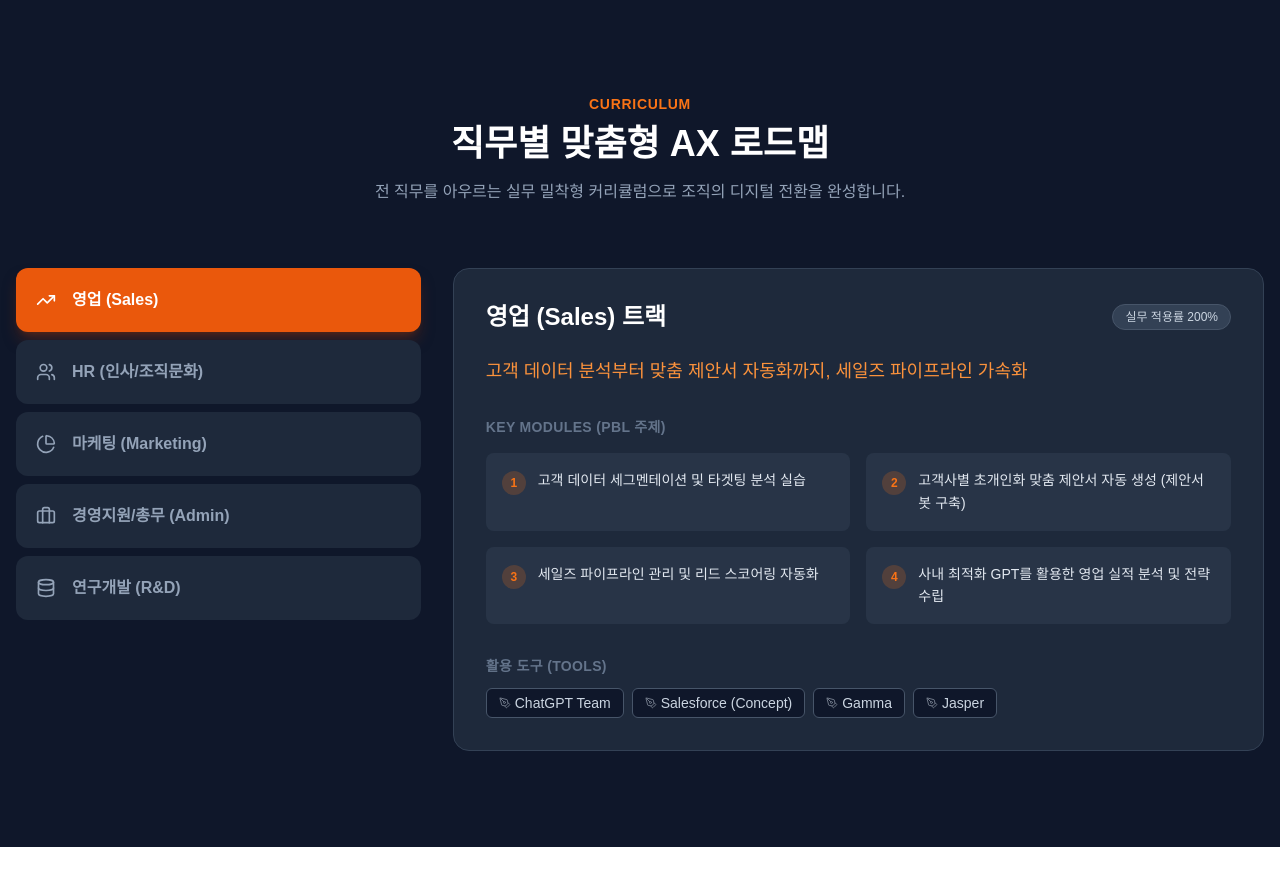
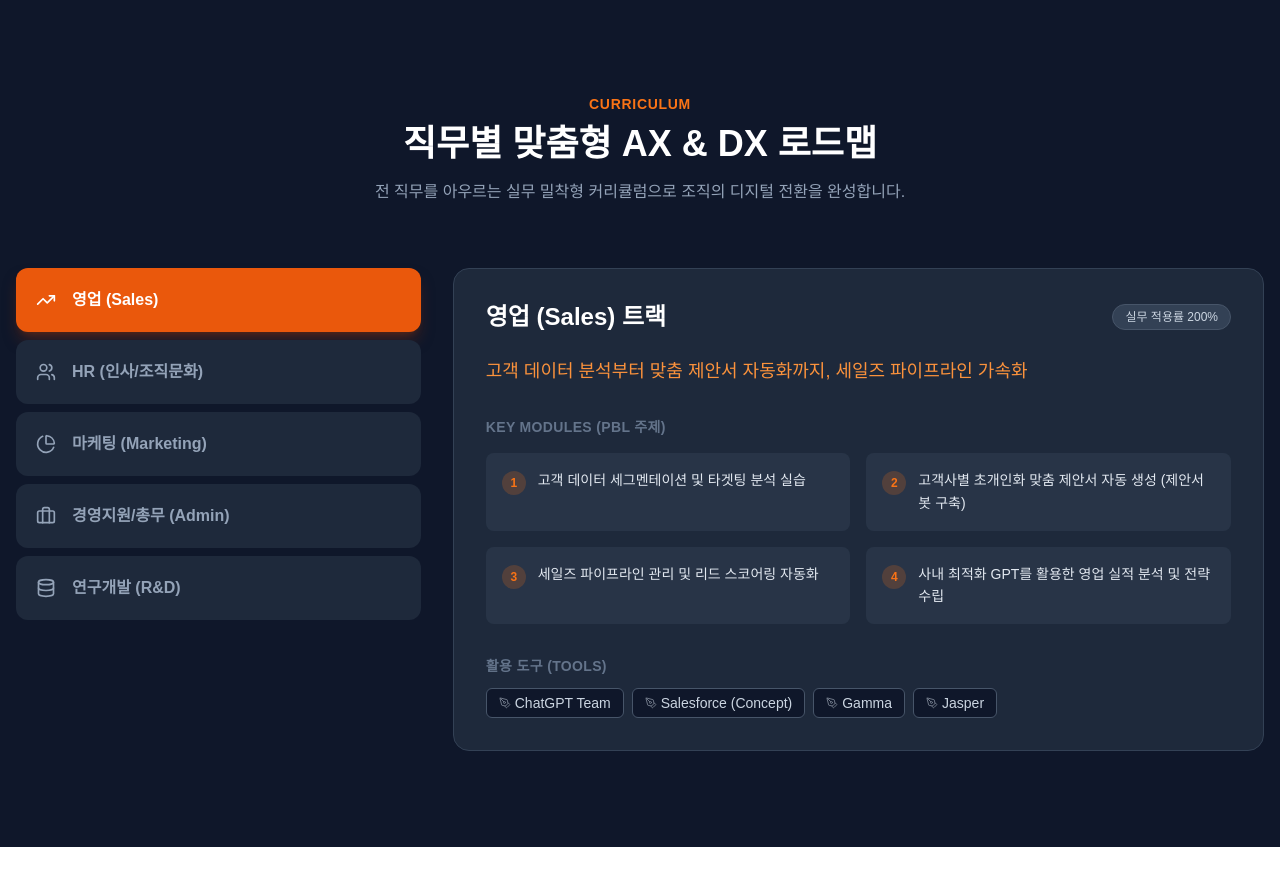
Before and after one commit to yesbgy-byte/growx, a React (Vite) app: page / in a window 1280 px wide. Shown: the part 2840-3726 px from the top of the page. Built offline with nearby package versions, Linux system fonts and the light colour scheme; a web font is replaced by a local one.

Commit message:
Update Curriculum: Add DX to roadmap title

```diff
--- a/components/Curriculum.tsx
+++ b/components/Curriculum.tsx
@@ -75,7 +75,7 @@ const Curriculum: React.FC = () => {
       <div className="container mx-auto px-4">
         <div className="text-center mb-16">
           <span className="text-orange-500 font-bold tracking-wider text-sm">CURRICULUM</span>
-          <h2 className="text-3xl md:text-4xl font-bold mt-2 mb-4">직무별 맞춤형 AX 로드맵</h2>
+          <h2 className="text-3xl md:text-4xl font-bold mt-2 mb-4">직무별 맞춤형 AX & DX 로드맵</h2>
           <p className="text-slate-400">전 직무를 아우르는 실무 밀착형 커리큘럼으로 조직의 디지털 전환을 완성합니다.</p>
         </div>
 
```
